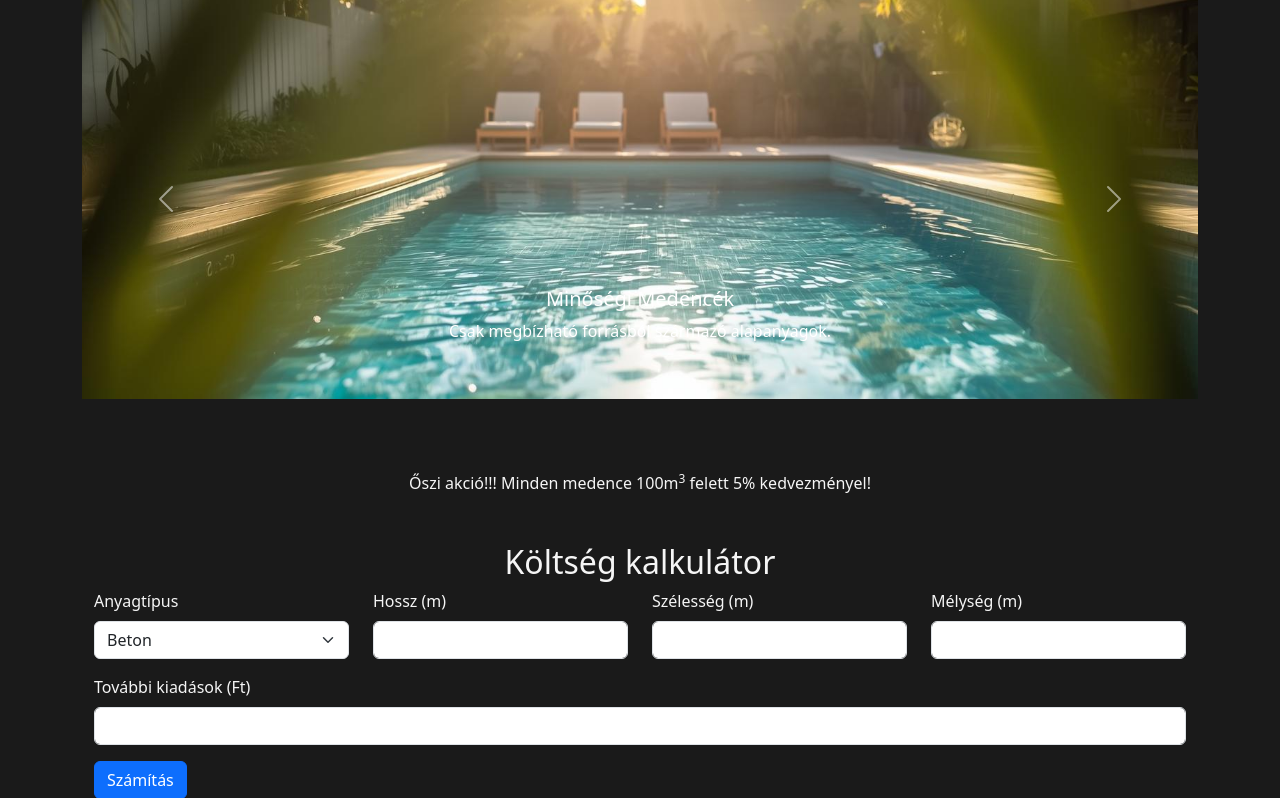
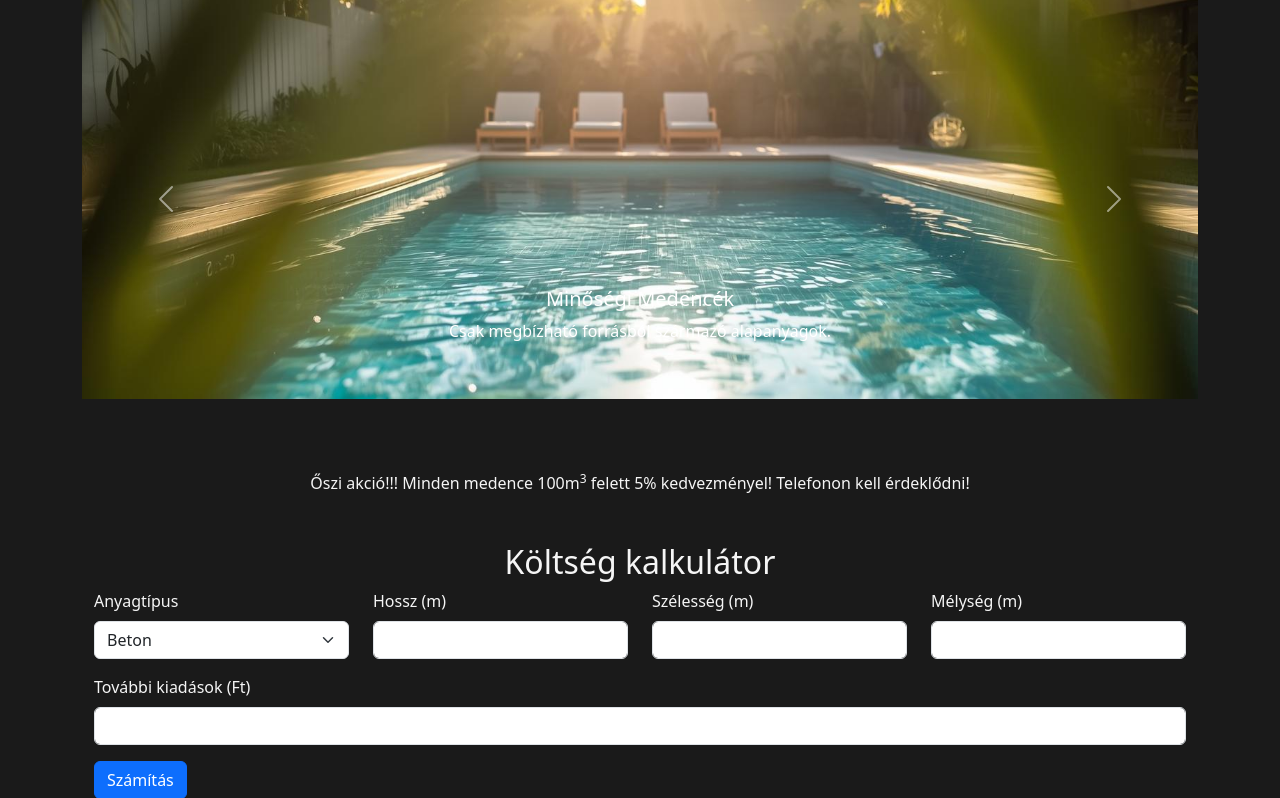
Before and after one commit to Balesz01/Weboldal_Projekt, a Flask app: page / in a window 1280 px wide. Shown: the part 129-927 px from the top of the page. Run offline with Flask 3, Linux system fonts and the light colour scheme; some libraries are stand-ins or nearby versions.

Commit message:
Update index.html

```diff
--- a/templates/index.html
+++ b/templates/index.html
@@ -80,7 +80,7 @@
   <!-- Akciós termékek -->
   <section class="container mt-5">
     <p class="text-center">
-      Őszi akció!!! Minden medence 100m<sup>3</sup> felett 5% kedvezményel!
+      Őszi akció!!! Minden medence 100m<sup>3</sup> felett 5% kedvezményel! Telefonon kell érdeklődni!
     </p>
 
 
```
